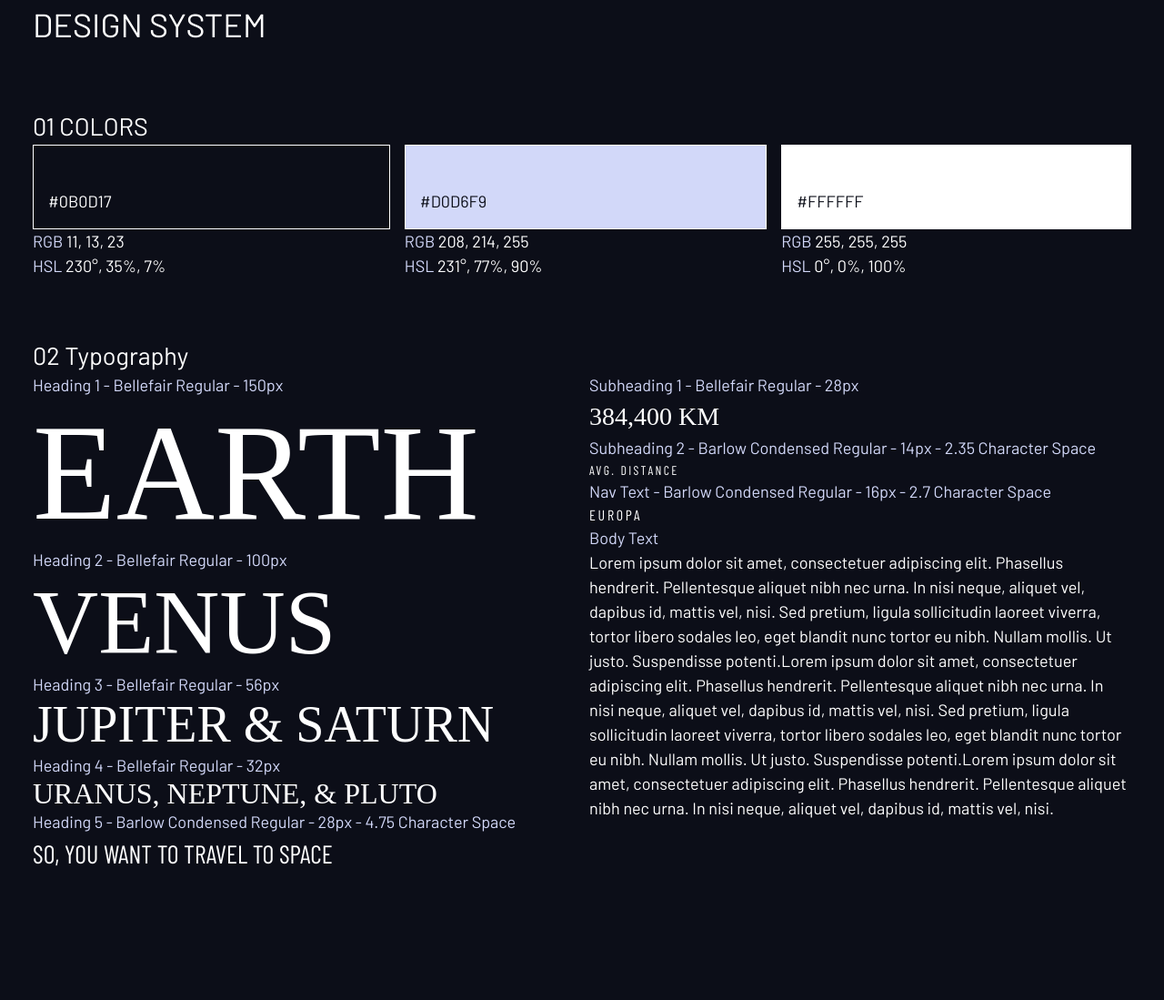
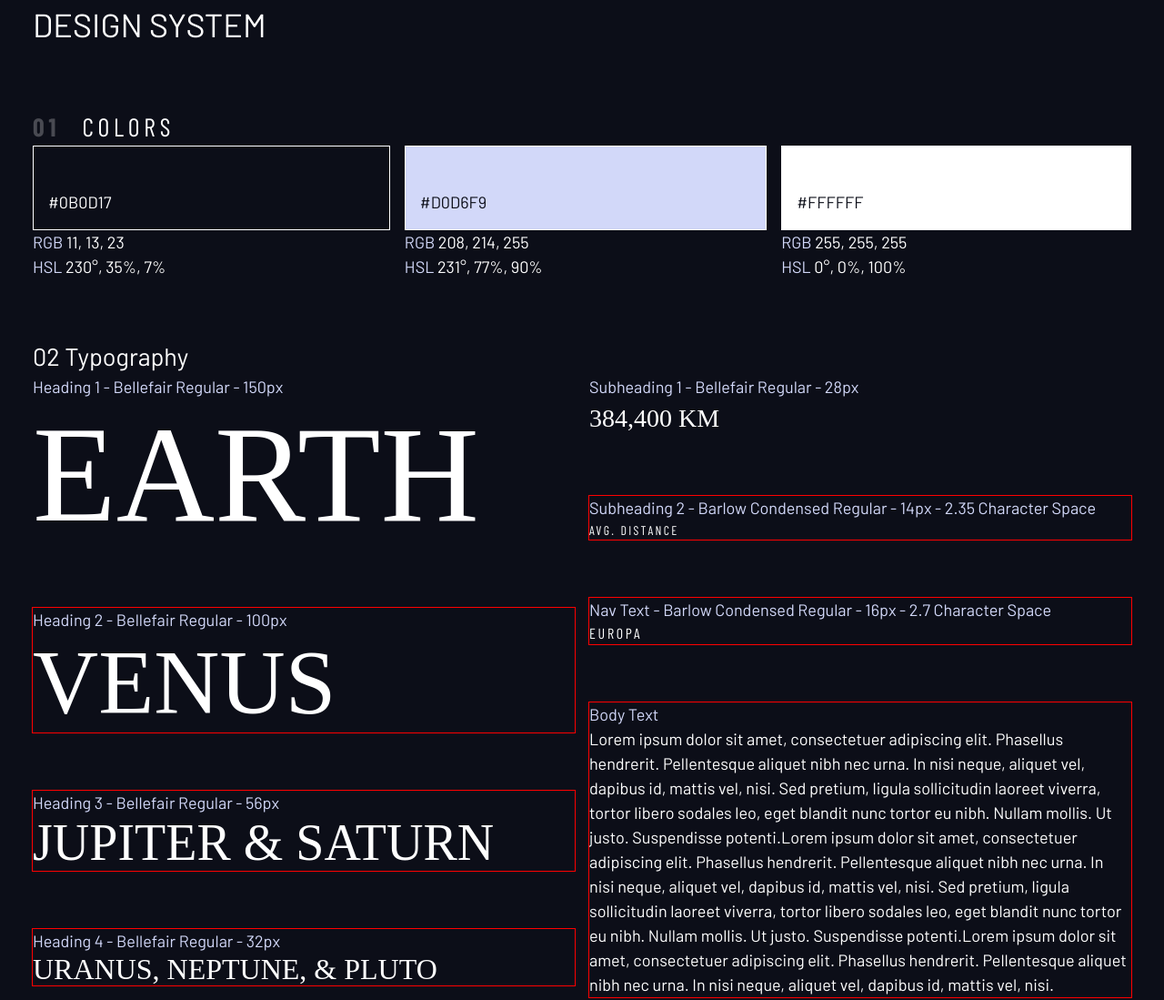
Before and after one commit to rttoshio/space-tourism-website-main, a plain HTML site: page starter-code/design-system.html in a window 1280 px wide. Shown: the top 1099 px of the page at 91% size. Before the commit the page ends 1023 px from the top, so only its background shows below. Drawn offline with nearby package versions, Linux system fonts and the light colour scheme; a script that the page names is missing; a web font is replaced by a local one.

Commit message:
numb-titles and spacing

```diff
--- a/starter-code/design-system.html
+++ b/starter-code/design-system.html
@@ -16,7 +16,7 @@
     <h1 class="uppercase">Design system</h1>
 
     <section id="colors" style="margin: 4rem 0">
-      <h2 class="uppercase"><span>01</span> colors</h2>
+      <h2 class="numbered-title"><span>01</span> colors</h2>
 
       <div class="flex">
         <div style="flex-grow: 1">
@@ -46,7 +46,7 @@
     <section id="typography" style="margin: 4rem 0">
       <h2><span>02 </span>Typography</h2>
       <div class="flex">
-        <div style="flex-basis: 100%">
+        <div class="flow" style="flex-basis: 100%; --flow-space: 4rem;">
           <div>
             <p class="text-accent">Heading 1 - Bellefair Regular - 150px</p>
             <p class="fs-900 ff-serif uppercase">Earth</p>
@@ -70,7 +70,7 @@
 
         </div>
 
-        <div style="flex-basis: 100%">
+        <div class="flow" style="flex-basis: 100%; --flow-space: 4rem;">
           <div>
             <p class="text-accent">Subheading 1 - Bellefair Regular - 28px</p>
             <p class="fs-500 ff-serif uppercase">384,400 km</p>
--- a/starter-code/styles/index.css
+++ b/starter-code/styles/index.css
@@ -100,6 +100,8 @@ select {
 /* Utility classes     */
 /* ------------------- */
 
+/* general */
+
 .flex {
   display: flex;
   gap: var(--gap, 1rem);
@@ -108,6 +110,11 @@ select {
 .grid {
   display: grid;
   gap: var(--gap, 1rem);
+}
+
+.flow > *:where(:not(:first-child)) {
+  margin-top: var(--flow-space, 1rem);
+  outline: 1px solid red;
 }
 
 .container {
@@ -206,3 +213,16 @@ select {
 .fs-600 {
   line-height: 1.1;
 }
+
+.numbered-title {
+  font-family: var(--ff-sans-cond);
+  font-size: var(--fs-500);
+  text-transform: uppercase;
+  letter-spacing: 4.72px;
+}
+
+.numbered-title > span {
+  margin-right: 0.5em;
+  font-weight: 700;
+  color: hsl(var(--clr-white) / 0.25);
+}
```
